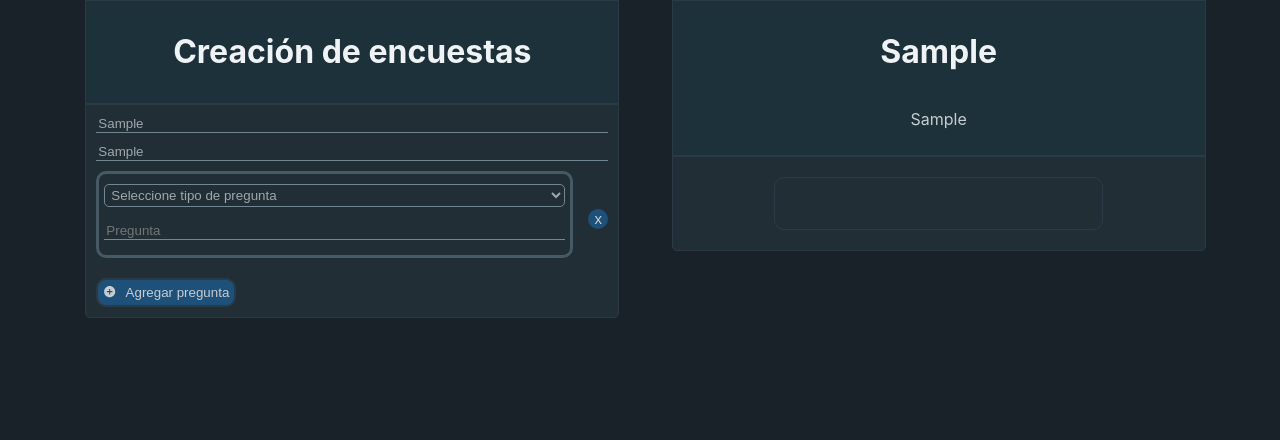
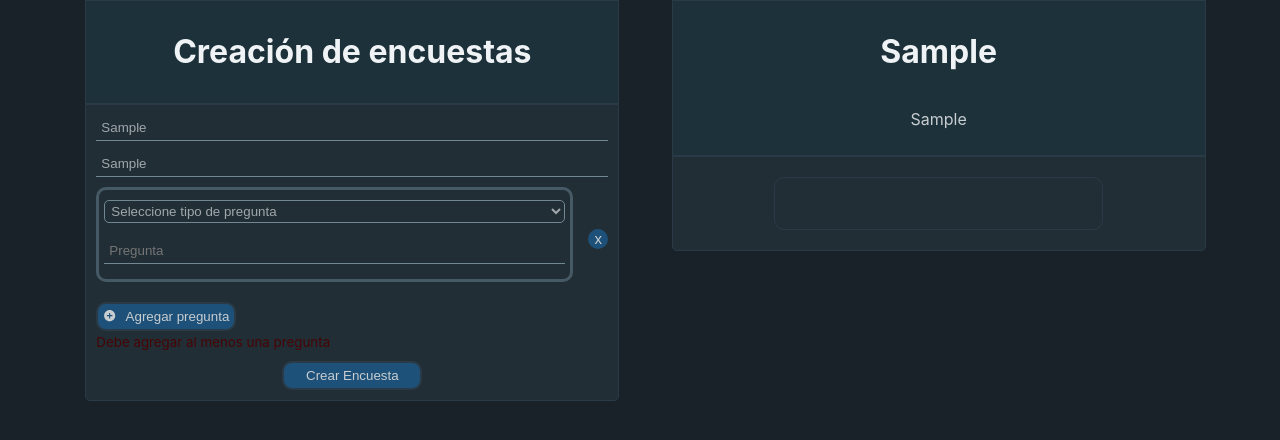
Before and after one commit to javicastro89/formsCreator, a React (Create React App) app in the folder client/: page / in a window 1280 px wide. Both pictures are taken after typing "Sample", "Sample" into the empty fields and a click on the button "Agregar pregunta". Shown: the top 440 px of the page. Built offline with nearby package versions, Linux system fonts and the light colour scheme.

Commit message:
feat(client/form) add: validation

```diff
--- a/client/package.json
+++ b/client/package.json
@@ -7,10 +7,12 @@
     "@testing-library/jest-dom": "^5.14.1",
     "@testing-library/react": "^11.2.7",
     "@testing-library/user-event": "^12.8.3",
+    "axios": "^0.21.3",
     "react": "^17.0.2",
     "react-dom": "^17.0.2",
     "react-icons": "^4.2.0",
     "react-scripts": "4.0.3",
+    "sweetalert": "^2.1.2",
     "web-vitals": "^1.1.2"
   },
   "scripts": {
--- a/client/src/App.js
+++ b/client/src/App.js
@@ -1,4 +1,4 @@
-import Display from "./display/display";
+import Display from "./components/display/display";
 
 
 function App() {
--- a/client/src/components/create/create.css
+++ b/client/src/components/create/create.css
@@ -1,6 +1,7 @@
 input, select {
     background-color: transparent;
     color: var(--light-text-color);
+    padding: 5px;
 }
 
 .form header {
@@ -140,3 +141,31 @@ input, select {
     margin-bottom: 10px;
     margin-top: 15px;
 }
+
+.form .bttnContainer {
+    display: flex;
+    justify-content: center;
+}
+
+.form .createBttn {
+    background-color: var(--btn-color);
+    color: var(--text-color);
+    margin-top: 10px;
+    display: flex;
+    justify-content: center;
+    width: 140px;
+    border: 2px solid var(--border);
+    border-radius: 10px;
+    padding: 5px;
+    transition: all 0.3s;
+}
+
+.form .createBttn:hover {
+    background-color: var(--btn-color-active);
+    cursor: pointer;
+    color: var(--primary-color-dark);
+}
+
+.form .danger {
+    color: rgb(71, 5, 5);
+}
--- a/client/src/components/create/create.jsx
+++ b/client/src/components/create/create.jsx
@@ -1,97 +1,143 @@
 // import { useState } from 'react';
-import QuestionType from '../questionType/questionType';
-import {MdAddCircle} from 'react-icons/md'
-import './create.css'
+import { useState } from "react";
+import QuestionType from "../questionType/questionType";
+import { MdAddCircle } from "react-icons/md";
+import axios from "axios";
+import swal from "sweetalert";
+import validate from './validate'
+import "./create.css";
 
-export default function Create({form, setForm}) {
+export default function Create({ form, setForm }) {
+  const [error, setError] = useState({})
+  const [msg, setMsg] = useState(false)
+  const handleSelect = (event) => {
+    form.questions[event.target.id][event.target.name] = event.target.value;
 
-  // const [form, setForm] = useState({
-  //   name: '',
-  //   description: '',
-  //   questions: [],
-  // });
-
-  const handleSelect = (event) => {
-    console.log('dentro de select',form.questions[event.target.id][event.target.name])
-    form.questions[event.target.id][event.target.name] = event.target.value
-    console.log('La form questions', form.questions)
-    setForm(() => {return {
+    setForm(() => {
+      return {
         ...form,
-      questions: form.questions
-    }})
+        questions: form.questions,
+      };
+    });
+    setError(validate(form, setMsg))
   };
 
   const handleQuestions = (event) => {
     event.preventDefault();
 
-    setForm({
+    setForm(() => {return{
       ...form,
-      questions: [...form.questions, {question_type: '', text: '', options: [],}]
-    })
-
+      questions: [
+        ...form.questions,
+        { question_type: "", text: "", options: [] },
+      ],
+    }});
+    setError(validate(form, setMsg))
   };
 
   const handleForm = (event) => {
-    setForm({
+    setForm(() => {return{
       ...form,
-      [event.target.name]: event.target.value
-    })
-  }
+      [event.target.name]: event.target.value,
+    }});
+    setError(validate(form, setMsg))
+  };
 
   const eraseQuestion = (event) => {
-    event.preventDefault()
-    form.questions[event.target.name] = null
+    event.preventDefault();
+    form.questions[event.target.name] = null;
+    setForm(() => {return {
+      ...form,
+      questions: form.questions,
+    }});
+    setError(validate(form, setMsg))
+  };
+
+  const createPoll = async (event) => {
+    event.preventDefault();
+    form.questions = form.questions.filter((element) => element !== null);
+    if(Object.values(error).length > 0) {
+      swal({
+        title: 'Completar todos los campos de la encuesta',
+        icon: 'warning'
+      });
+      setMsg(() => true)
+    }
+    else {
+      setMsg(() => false)
+    try {
+      let id = await axios.post("http://localhost:3001/forms", { form: form });
+      swal(
+        'Encuesta creada', `Id de la encuesta "${id.data.formId}"`, 'success'
+      );
+
       setForm({
-      ...form,
-      questions: form.questions
-    })
+        name: "",
+        description: "",
+        questions: [],
+      });
+
+    } catch (error) {
+      swal({
+        title: 'Error al crear la encuesta',
+        icon: 'warning'
+      });
     }
-
+  }
+  };
   return (
-    <div className='form'>
+    <div className="form">
       <header>
         <h1>Creación de encuestas</h1>
       </header>
-      <form >
-      <div className='title'>
+      <form>
+        <div className="title">
           <input
-            type='text'
-            name='name'
-            id='titulo'
-            placeholder='Título'
+            type="text"
+            name="name"
+            id="titulo"
+            value={form.name}
+            placeholder="Título"
             onChange={handleForm}
           />
+
         </div>
-          <div className='description'>
+        <div className="description">
           <input
-            type='text'
-            name='description'
-            id='description'
-            placeholder='Descripción'
+            type="text"
+            name="description"
+            id="description"
+            value={form.description}
+            placeholder="Descripción"
             onChange={handleForm}
           />
+
         </div>
-        {form.questions.map((element, index) =>
-            <div key={index} >
-              {element === null ? null : <div className='questAndBttn'>
-                <div className='questionContainer'>
-                <div className='question'>
-
-              <select name='question_type' id={index} onChange={handleSelect}>
-                <option value='' defaultValue hidden>
+        {form.questions.map((element, index) => (
+          <div key={index}>
+            {element === null ? null : (
+              <div className="questAndBttn">
+                <div className="questionContainer">
+                  <div className="question">
+                    <select
+                      name="question_type"
+                      id={index}
+                      onChange={handleSelect}
+                    >
+                      <option value="" defaultValue hidden>
                         Seleccione tipo de pregunta
                       </option>
-                <option value='sm'>Selección múltiple</option>
-                <option value='ss'>Selección simpe</option>
-                <option value='text'>Texto</option>
+                      <option value="sm">Selección múltiple</option>
+                      <option value="ss">Selección simpe</option>
+                      <option value="text">Texto</option>
                     </select>
 
                     <input
-                  type='text'
-                  name='text'
+                      type="text"
+                      name="text"
                       id={index}
                       value={element.text}
-                  placeholder='Pregunta'
+                      placeholder="Pregunta"
                       onChange={handleSelect}
                     />
                   </div>
@@ -99,21 +145,43 @@ export default function Create({form, setForm}) {
                   <QuestionType
                     type={element.question_type}
                     index={index}
-                  optionsQuestion={element.options}
+                    setError={setError}
+                    validate={validate}
+                    setMsg={setMsg}
                     setForm={setForm}
                     form={form}
-
                   />
                 </div>
 
-              <button className='eraseQuestion' name={index} onClick={eraseQuestion}>x</button>
-
-
-                </div> }
+                <button
+                  className="eraseQuestion"
+                  name={index}
+                  onClick={eraseQuestion}
+                >
+                  x
+                </button>
               </div>
             )}
+          </div>
+        ))}
 
-        <button className='addQuestion' onClick={handleQuestions}> <MdAddCircle/>Agregar pregunta</button>
+        <button className="addQuestion" onClick={handleQuestions}>
+          <MdAddCircle />
+          Agregar pregunta
+        </button>
+        {msg ?
+        <div>
+        {error.description ? <><small className='danger'>{error.description}</small> <br/></> : null}
+        {error.name ? <> <small className='danger'>{error.name}</small> <br/> </>: null}
+        {error.question && <><small className='danger'>{error.question}</small> <br/></>}
+        {error.option && <><small className='danger'>{error.option}</small> <br/></>}
+        </div>
+        : null}
+        <div className="bttnContainer">
+          <button className="createBttn" onClick={createPoll}>
+            Crear Encuesta
+          </button>
+        </div>
       </form>
     </div>
   );
--- /dev/null
+++ b/client/src/components/create/validate.js
@@ -0,0 +1,26 @@
+export default function validate(form, setMsg) {
+    console.log(form)
+    let error = {}
+    if (!form.name) error.name = 'El título de la encuesta es requerido'
+    if(!form.description) error.description = 'La descripción es requerida'
+    if(form.questions.length === 0) error.question = 'Debe agregar al menos una pregunta'
+
+    for (let i = 0; i < form.questions.length; i++) {
+        if (form.questions[i] !== null && form.questions[i].text === '') {
+            error.question = 'Todas las preguntas deben estar completas'
+        }
+        if (form.questions[i].question_type !== 'text') {
+            console.log(form.questions[i].options.length)
+            if (form.questions[i].options.length === 0) error.option = 'Agregar opción en preguntas de selección'
+            for (let j = 0; j < form.questions[i].options.length; j++) {
+                if (form.questions[i].options[j] === '')
+                error.opttion = 'Todas las opciones deben estar completas'
+            }
+        }
+    }
+    console.log('andamos por acá ?')
+    if (Object.values(error).length > 0) setMsg(() => true)
+    else setMsg(() => false)
+
+    return error
+}
--- a/client/src/display/display.jsx
+++ b/client/src/components/display/display.jsx
@@ -1,6 +1,6 @@
 import { useState } from 'react'
-import Create from '../components/create/create'
-import Form from '../components/form/form'
+import Create from '../create/create.jsx'
+import Form from '../form/form.jsx'
 import './display.css'
 
 export default function Display() {
--- a/client/src/components/questionType/questionType.jsx
+++ b/client/src/components/questionType/questionType.jsx
@@ -1,78 +1,95 @@
-import { useState, useEffect } from "react"
-import './questionType.css'
-import {MdAddCircle} from 'react-icons/md'
+import { useState, useEffect } from "react";
+import "./questionType.css";
+import { MdAddCircle } from "react-icons/md";
 
-export default function QuestionType({type, index, setForm, form}) {
+export default function QuestionType({ type, index, setForm, form, setError, validate, setMsg }) {
+  const [options, setOptions] = useState({ 0: "" });
 
-    const [options, setOptions] = useState({ 0: "" });
+  const handleChange = (event) => {
+    setOptions(() => {
+      return {
+        ...options,
+        [event.target.name]: event.target.value,
+      };
+    });
+    options[event.target.name] = event.target.value;
+    let optionsQuestion = Object.values(options).slice();
+    form.questions[index].options = optionsQuestion;
+    setForm(() => {return{
+      ...form,
+      questions: form.questions,
+    }});
+    setError(validate(form, setMsg))
+  };
 
-    const handleChange = (event) => {
-        setOptions(() => {return {
-            ...options,
-            [event.target.name]: event.target.value
-        }})
-        options[event.target.name] = event.target.value
-        let optionsQuestion = Object.values(options).slice()
-        form.questions[index].options = optionsQuestion
-        setForm({
-            ...form,
-            questions: form.questions
-        })
+  const handleOptions = (event) => {
+    event.preventDefault();
+    if (event.target.value === "quit" || event.target.id === "quit") {
+      delete form.questions[index].options[event.target.name];
+      delete options[event.target.name];
+
+      let arrOptions = Object.values(options);
+
+      let newObject = {};
+
+      form.questions[index].options = arrOptions.map(
+        (element, index) => (newObject[index] = element)
+      );
+      setForm(() => {return{
+        ...form,
+        questions: form.questions,
+      }});
+      setError(validate(form, setMsg))
+      setOptions(newObject);
+    } else if (event.target.value === "add") {
+      setOptions({
+        ...options,
+        [Object.values(options).length]: "",
+      });
+      form.questions[index].options.push('')
+      setForm(() => {return{
+        ...form,
+        questions: form.questions,
+      }});
+      setError(validate(form, setMsg))
 
     }
+  };
 
-    const handleOptions = (event) => {
-        event.preventDefault()
-        console.log('Llegamos acá', event.target.value)
-        console.log('Llegamos acá', event.target.name)
-        console.log('Llegamos acá', event.target.id)
-        if (event.target.value === 'quit' || event.target.id === 'quit') {
-            console.log('Llegmos por acá, no?')
-            delete form.questions[index].options[event.target.name]
-            delete options[event.target.name]
+  useEffect(() => {}, [options]);
 
-            let arrOptions = Object.values(options)
+  if (type === "ss" || type === "sm") {
+    return (
+      <div className="questionType">
+        {Object.values(options).map((element, index) => (
+          <div className="options" key={index}>
+            <input
+              type="text"
+              name={index}
+              value={options[index]}
+              id={index}
+              onChange={handleChange}
+              placeholder={`Opción ${index + 1}`}
+            />
+            <button
+              className="bttn-"
+              name={index}
+              value="quit"
+              id="quit"
+              onClick={handleOptions}
+            >
+              x
+            </button>
+          </div>
+        ))}
 
-            let newObject = {}
+        <button value="add" className="agregarOpción" onClick={handleOptions}>
+          <MdAddCircle />
+          Agregar opción
+        </button>
+      </div>
+    );
+  }
 
-            form.questions[index].options = arrOptions.map((element, index) => newObject[index] = element)
-            setForm({
-                ...form,
-                questions: form.questions
-            })
-            setOptions(newObject)
-
-        } else if (event.target.value === 'add') {
-
-            setOptions({
-                ...options,
-                [Object.values(options).length]: ''
-            })
-        }
-    }
-
-    useEffect(() => {}, [options])
-
-
-
-    if (type === 'ss' || type === 'sm'){
-        return (
-            <div className='questionType'>
-                {Object.values(options).map((element, index) =>
-                <div className='options' key={index}>
-                    <input type='text' name={index} value={options[index]} id={index} onChange={handleChange} placeholder={`Opción ${index+1}`} />
-                    <button className='bttn-' name={index} value='quit' id='quit' onClick={handleOptions}>x</button>
-                </div>
-                )}
-                {/* <input className='agregarOpción' type='submit' value='Agregar opción' onClick={handleOptions} /> */}
-                <button value='add' className='agregarOpción' onClick={handleOptions}><MdAddCircle/>Agregar opción</button>
-            </div>
-        )
-    }
-
-    return (
-        <div>
-
-        </div>
-    )
+  return <div></div>;
 }
```
Also changed, not shown: client/src/components/display/display.css (renamed from client/src/display/display.css), 2 other files (tests, documents, lock files or other folders). Lines whose indentation alone changed are shown as unchanged.
